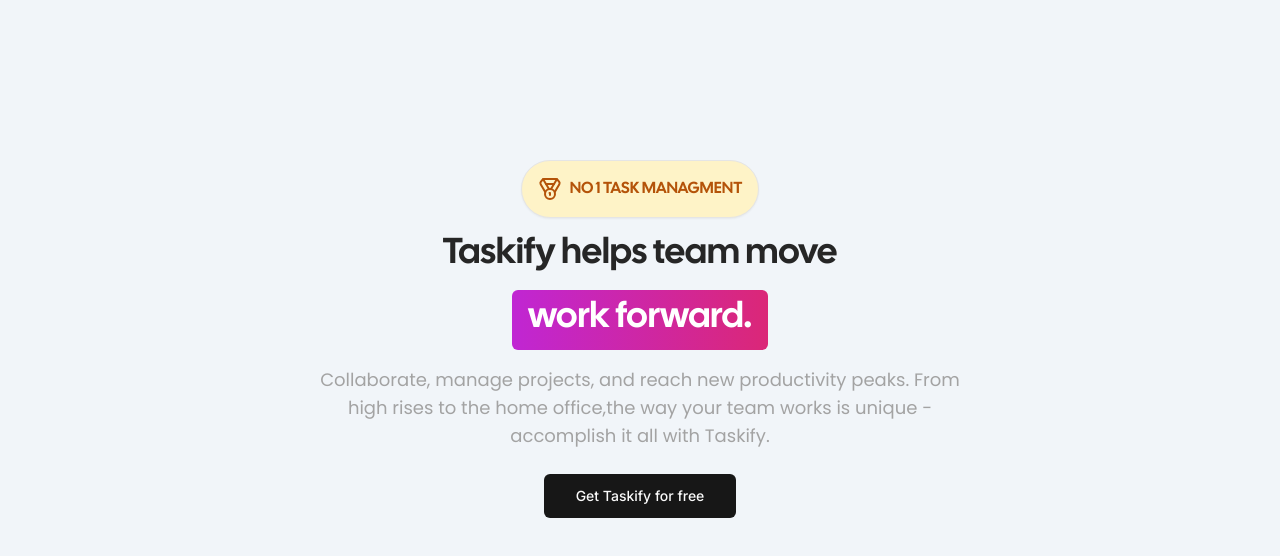
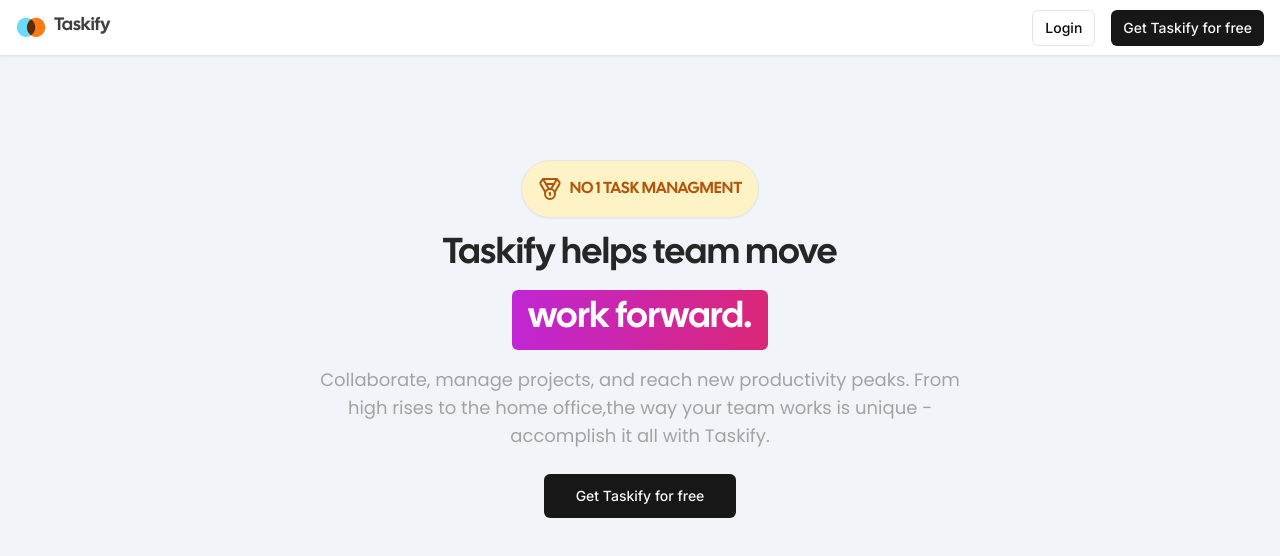
Before and after one commit to zhale-el/trello-nextjs, a Next.js app: page / in a window 1280 px wide. Shown: the top 556 px of the page. Built offline with nearby package versions, Linux system fonts and the light colour scheme.

Commit message:
add navbar

```diff
--- /dev/null
+++ b/app/(marketing)/_components/navbar.tsx
@@ -0,0 +1,22 @@
+import Logo from "@/components/logo";
+import { Button } from "@/components/ui/button";
+import Link from "next/link";
+
+export const Navbar = () => {
+  return (
+    <div className="fixed top-0 w-full h-14 px-4 border-b shadow-sm bg-white flex items-center">
+      <div className="md:max-w-screen-xl mx-auto flex items-center w-full justify-between">
+        <Logo />
+
+        <div className="space-x-4 md:block md:w-auto flex items-center justify-between w-full">
+          <Button size="sm" variant="outline" asChild>
+            <Link href="/sign-in">Login</Link>
+          </Button>
+          <Button size="sm" asChild>
+            <Link href="/sign-up">Get Taskify for free</Link>
+          </Button>
+        </div>
+      </div>
+    </div>
+  );
+};
--- a/app/(marketing)/layout.tsx
+++ b/app/(marketing)/layout.tsx
@@ -1,7 +1,10 @@
+import { Navbar } from "./_components/navbar";
+
 const MarketingLayout = ({ children }: { children: React.ReactNode }) => {
   return (
     <div className="h-full bg-slate-100">
-      {/* navbar */}
+      <Navbar />
+
       <main className="pt-40 pb-20 bg-slate-100">{children}</main>
       {/* footer */}
     </div>
--- a/components/logo.tsx
+++ b/components/logo.tsx
@@ -1,11 +1,23 @@
 import Image from "next/image";
 import Link from "next/link";
+import localFont from "next/font/local";
+
+import { cn } from "@/lib/utils";
+
+const headingFont = localFont({
+  src: "../public/fonts/font.woff2",
+});
 
 const Logo = () => {
   return (
     <Link href="/">
-      <div>
+      <div className="hover:opacity-75 transition items-center gap-x-2 hidden md:flex">
         <Image src="/logo.svg" alt="Logo" height={30} width={30} />
+        <p
+          className={cn("text-lg text-neutral-700 pb-1", headingFont.className)}
+        >
+          Taskify
+        </p>
       </div>
     </Link>
   );
```
